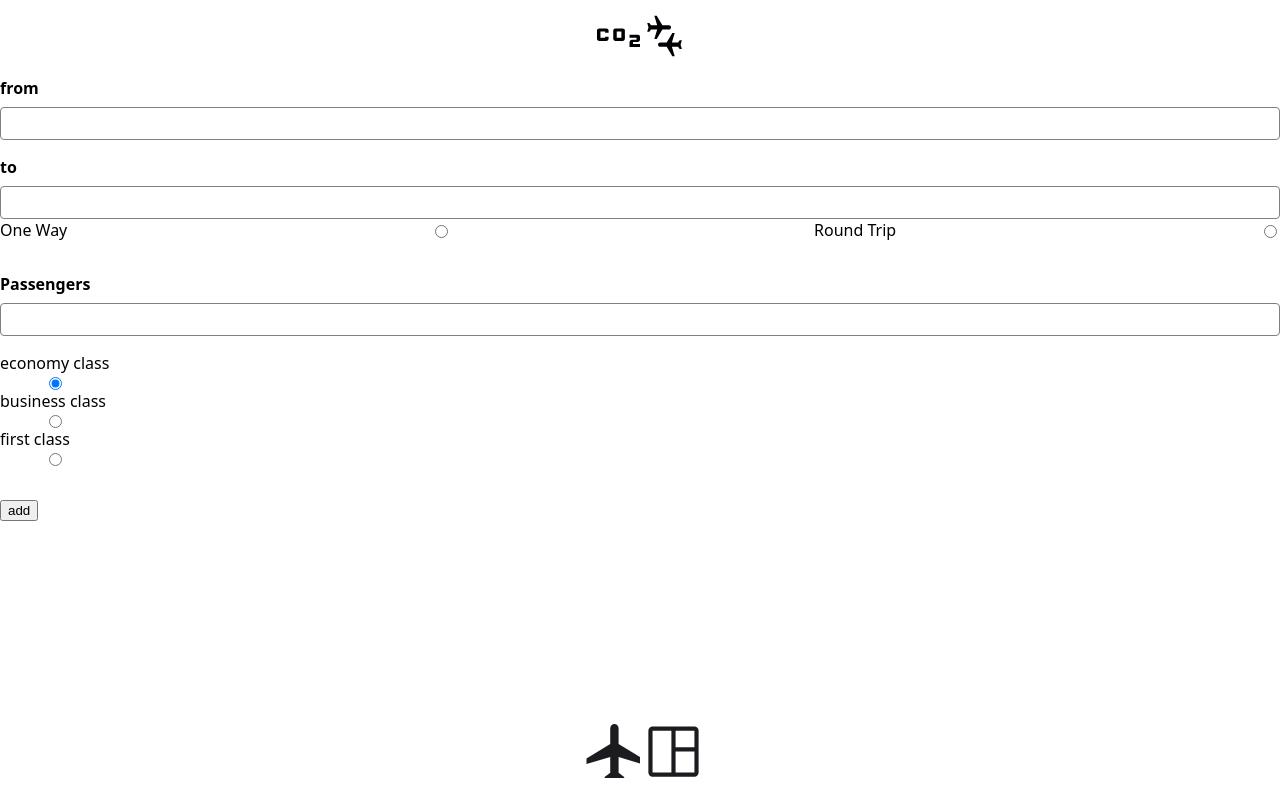
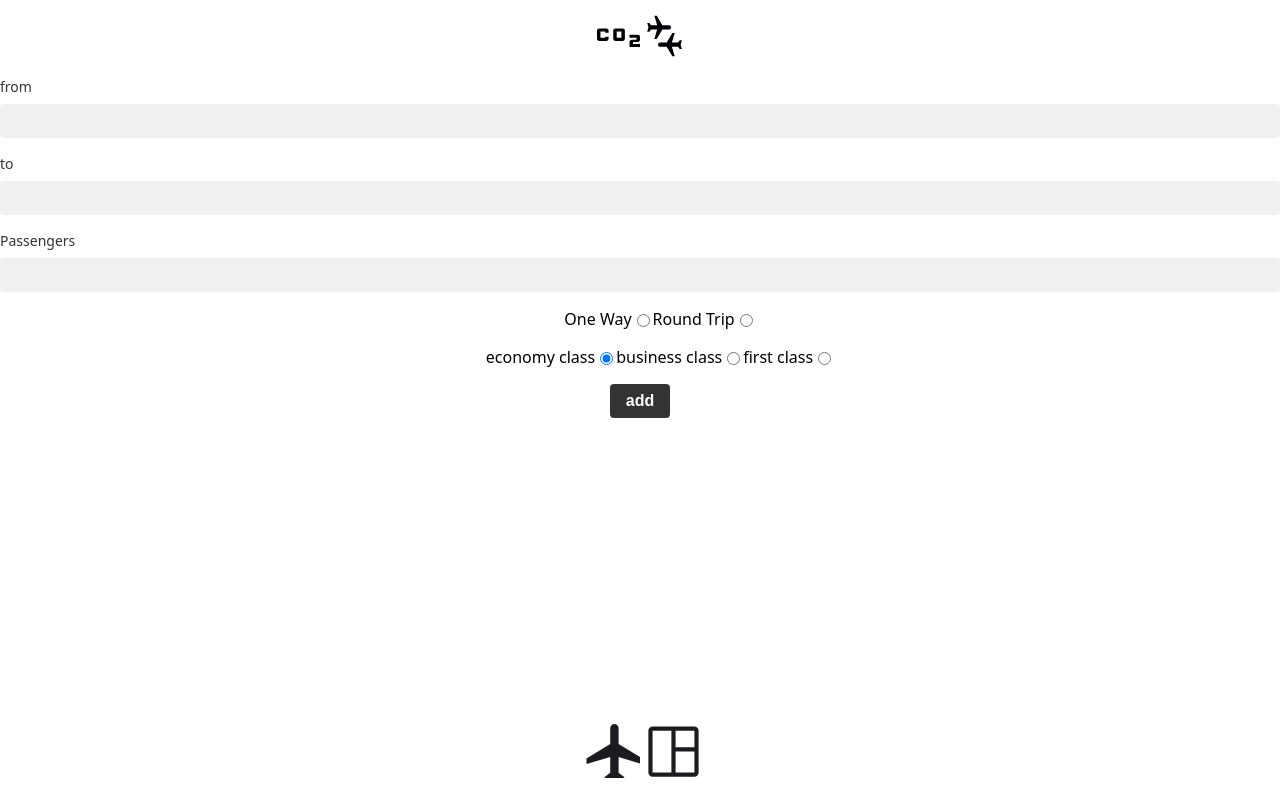
Before and after one commit to Diren-T/capstone-project, a Next.js app: page / in a window 1280 px wide. Built offline with nearby package versions, Linux system fonts and the light colour scheme.

Commit message:
styling/homepage

```diff
--- a/package.json
+++ b/package.json
@@ -14,6 +14,7 @@
     "eslint": "8.32.0",
     "eslint-config-next": "13.1.2",
     "jotai": "^2.0.1",
+    "nanoid": "^4.0.1",
     "next": "13.1.2",
     "react": "18.2.0",
     "react-dom": "18.2.0",
--- a/pages/index.js
+++ b/pages/index.js
@@ -4,31 +4,82 @@ import styled from "styled-components";
 import { useRouter } from "next/router.js";
 import { atom, useAtom } from "jotai";
 import globalTrips from "@/public/data";
+import { nanoid } from "nanoid";
+
+export const globalTrip = atom({});
+
+const Container = styled.div`
+  max-width: 500px;
+  margin: 0 auto;
+  padding: 1rem;
+  font-size: 16px;
+`;
 
 const FormGroup = styled.div`
-  display: flex;
-  flex-direction: column;
   margin-bottom: 1rem;
 `;
 
 const Label = styled.label`
-  font-weight: bold;
+  display: block;
   margin-bottom: 0.5rem;
+  font-size: 0.875rem;
+  color: #333;
 `;
 
 const Input = styled.input`
+  display: block;
+  width: 100%;
   padding: 0.5rem;
-  border-radius: 0.25rem;
-  border: 1px solid gray;
+  border: none;
+  border-radius: 4px;
+  font-size: 1rem;
+  color: #333;
+  background-color: #f0f0f0;
 `;
 
 const RadioContainer = styled.div`
-  display: flex;
-  justify-content: space-between;
   margin-bottom: 1rem;
+  text-align: center;
 `;
 
-export const globalTrip = atom({});
+const Ul1 = styled.ul`
+  list-style: none;
+  display: flex;
+  justify-content: center;
+  align-items: center;
+`;
+
+const Ul2 = styled.ul`
+  list-style: none;
+  display: flex;
+  justify-content: center;
+  align-items: center;
+`;
+
+const RadioLabel = styled.label`
+  display: inline-flex;
+  align-items: center;
+  margin-right: 1rem;
+  font-size: 0.875rem;
+  color: #333;
+`;
+
+const RadioButton = styled.input`
+  margin-right: 0.5rem;
+`;
+
+const Button = styled.button`
+  display: block;
+  margin: 0 auto;
+  padding: 0.5rem 1rem;
+  border: none;
+  border-radius: 4px;
+  font-size: 1rem;
+  font-weight: bold;
+  color: #fff;
+  background-color: #333;
+  cursor: pointer;
+`;
 
 export default function Home() {
   const [tripClass, setTripClass] = useState("economyClass");
@@ -79,6 +130,7 @@ export default function Home() {
 
       const newTrip = {
         id: crypto.randomUUID,
+
         from: tripData.departure,
         to: tripData.destination,
         co2e: co2e,
@@ -110,7 +162,7 @@ export default function Home() {
               id="departure"
               name="departure"
               type="text"
-              maxLength="3"
+              maxLength="5"
               required
             />
           </FormGroup>
@@ -120,22 +172,9 @@ export default function Home() {
               id="destination"
               name="destination"
               type="text"
-              maxLength="3"
+              maxLength="5"
               required
             />
-            <RadioContainer>
-              <label htmlFor="oneWay">One Way</label>
-              <input type="radio" id="oneWay" name="tripType" value="oneWay" />
-              <label htmlFor="roundTrip">Round Trip</label>
-              <input
-                type="radio"
-                id="roundTrip"
-                name="tripType"
-                value="roundTrip"
-                checked={tripType === "roundTrip"}
-                onChange={handleTripTypeChange}
-              />
-            </RadioContainer>
           </FormGroup>
           <FormGroup>
             <Label htmlFor="passengerCount">Passengers</Label>
@@ -148,7 +187,20 @@ export default function Home() {
             />
           </FormGroup>
           <RadioContainer>
-            <FormGroup>
+            <Ul1>
+              <label htmlFor="oneWay">One Way</label>
+              <input type="radio" id="oneWay" name="tripType" value="oneWay" />
+              <label htmlFor="roundTrip">Round Trip</label>
+              <input
+                type="radio"
+                id="roundTrip"
+                name="tripType"
+                value="roundTrip"
+                checked={tripType === "roundTrip"}
+                onChange={handleTripTypeChange}
+              />
+            </Ul1>
+            <Ul2>
               <label htmlFor="economyClass">economy class</label>
               <input
                 type="radio"
@@ -176,9 +228,9 @@ export default function Home() {
                 checked={tripClass === "firstClass"}
                 onChange={handleTripClassChange}
               />
-            </FormGroup>
+            </Ul2>
           </RadioContainer>
-          <button type="submit">add</button>
+          <Button type="submit">add</Button>
         </form>
         <section>
           {trips &&
```
Also changed, not shown: pages/dashboard.js (+23 -19 lines), 1 other file (tests, documents, lock files or other folders).
